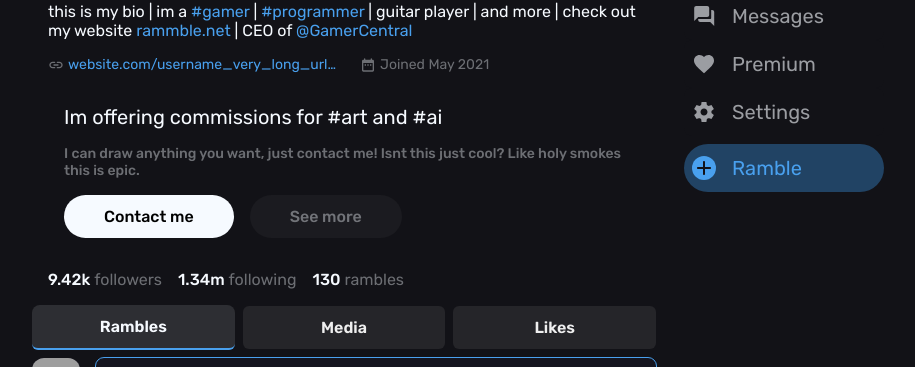
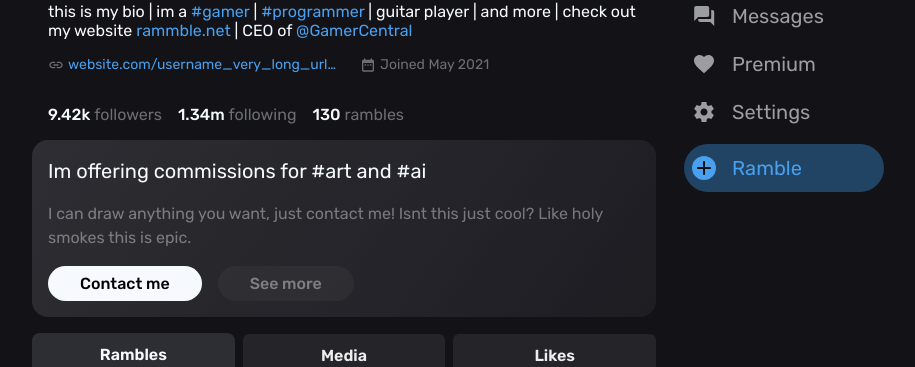
Before and after one commit to rammble/web, a Next.js app: page /user/1 in a window 1280 px wide. Shown: the part 290-657 px from the top of the page, without its empty margins (216-1131 px from the left). Built offline with nearby package versions, Linux system fonts and the light colour scheme; grey boxes are pictures that could not be loaded.

Commit message:
rename and seperate profile components

```diff
--- a/src/components/ProfileHero/ProfileHeroBioAndInfo.tsx
+++ b/src/components/ProfileHero/ProfileHeroBioAndInfo.tsx
@@ -2,15 +2,11 @@ import { Box, HStack, Text, VStack } from '@chakra-ui/layout'
 import { LinkIcon } from 'src/icons/LinkIcon'
 import { CalenderIcon } from 'src/icons/CalenderIcon'
 import { FC } from 'react'
-import { FakeProfileCallToAction } from 'src/utils/placeholder.data'
+import { FakeProfileSelfPromoBanner } from 'src/utils/placeholder.data'
 import { Button } from '@chakra-ui/button'
-export interface ProfileHeroBioAndInfoProps {
-  profileCTO?: boolean
-}
+export interface ProfileHeroBioAndInfoProps {}
 
-export const ProfileHeroBioAndInfo: FC<ProfileHeroBioAndInfoProps> = ({
-  profileCTO,
-}) => {
+export const ProfileHeroBioAndInfo: FC<ProfileHeroBioAndInfoProps> = ({}) => {
   return (
     <>
       <Text as="p" px={4} fontSize={16} fontWeight={400} lineHeight="normal">
@@ -61,36 +57,7 @@ export const ProfileHeroBioAndInfo: FC<ProfileHeroBioAndInfoProps> = ({
         flexGrow={0}
         w="100%"
         px={4}
-      >
-        {profileCTO ? (
-          <Box
-            w="full"
-            h={'full'}
-            borderRadius={'2xl'}
-            style={{
-              backgroundImage:
-                'linear-gradient(0deg, rgba(246, 250, 255, 0.05), rgba(246, 250, 255, 0.05)), linear-gradient(125.2deg, rgba(255, 255, 255, 0.075) 0%, rgba(255, 255, 255, 0) 99.69%);',
-            }}
-          >
-            <VStack p={4} alignItems="start" spacing={4}>
-              <Text fontWeight={400} color="ui.100" fontSize="xl">
-                {FakeProfileCallToAction.text}
-              </Text>
-              <Text fontWeight={500} color="ui.30">
-                {FakeProfileCallToAction.description}
-              </Text>
-              <HStack spacing={4}>
-                <Button size="large" textColor="black" backgroundColor="ui">
-                  {FakeProfileCallToAction.buttons[0].text}
-                </Button>
-                <Button size="large" textColor="ui.30" backgroundColor="ui.1">
-                  {FakeProfileCallToAction.buttons[1].text}
-                </Button>
-              </HStack>
-            </VStack>
-          </Box>
-        ) : null}
-      </HStack>
+      ></HStack>
       <HStack
         spacing={4}
         fontSize={16}
--- /dev/null
+++ b/src/components/ProfileHero/ProfileSelfPromoBanner.tsx
@@ -0,0 +1,37 @@
+import { FC } from 'react'
+import { Box, HStack, Text, VStack } from '@chakra-ui/layout'
+import { FakeProfileSelfPromoBanner } from 'src/utils/placeholder.data'
+import { Button } from '@chakra-ui/button'
+
+export interface ProfileHeroActionProps {}
+
+export const ProfileSelfPromoBanner: FC<ProfileHeroActionProps> = () => {
+  return (
+    <Box
+      w="full"
+      h={'full'}
+      borderRadius={'2xl'}
+      style={{
+        backgroundImage:
+          'linear-gradient(0deg, rgba(246, 250, 255, 0.05), rgba(246, 250, 255, 0.05)), linear-gradient(125.2deg, rgba(255, 255, 255, 0.075) 0%, rgba(255, 255, 255, 0) 99.69%)',
+      }}
+    >
+      <VStack p={4} alignItems="start" spacing={4}>
+        <Text as="span" fontWeight={400} color="ui.100" fontSize="xl">
+          {FakeProfileSelfPromoBanner.text}
+        </Text>
+        <Text as="span" fontWeight={400} color="ui.30">
+          {FakeProfileSelfPromoBanner.description}
+        </Text>
+        <HStack spacing={4}>
+          <Button variant="selfpromo" textColor="black" backgroundColor="ui">
+            {FakeProfileSelfPromoBanner.buttons[0].text}
+          </Button>
+          <Button variant="selfpromo" textColor="ui.30" backgroundColor="ui.1">
+            {FakeProfileSelfPromoBanner.buttons[1].text}
+          </Button>
+        </HStack>
+      </VStack>
+    </Box>
+  )
+}
--- a/src/components/ProfileHero/index.tsx
+++ b/src/components/ProfileHero/index.tsx
@@ -1,11 +1,5 @@
 import { FC } from 'react'
-import { VStack } from '@chakra-ui/layout'
-import { ProfileHeroInfo } from 'src/components/ProfileHero/ProfileHeroInfo'
-import { ProfileHeroBioAndInfo } from 'src/components/ProfileHero/ProfileHeroBioAndInfo'
-import { ProfileFeedTabs } from 'src/components/ProfileFeedTabs'
-import { FakeFeedPosts } from 'src/utils/placeholder.data'
-import { FeedPost } from 'src/components/FeedPost'
-import { ProfileHeroBanner } from 'src/components/ProfileHero/ProfileHeroBanner'
+import { Text } from '@chakra-ui/layout'
 
 export interface ProfileHeroProps {
   username: string
@@ -13,20 +7,8 @@ export interface ProfileHeroProps {
 
 export const ProfileHero: FC<ProfileHeroProps> = ({ username }) => {
   return (
-    <VStack w="100%" spacing={0} pt="calc(64px + 8px)" px={2} pb={2}>
-      <VStack w="100%" spacing={0}>
-        <ProfileHeroBanner />
-        <VStack w="100%" spacing={4}>
-          <ProfileHeroInfo username={username} />
-          <ProfileHeroBioAndInfo profileCTO={true} />
-          <VStack w="100%" spacing={1}>
-            <ProfileFeedTabs />
-            {FakeFeedPosts.map((d, i) => {
-              return <FeedPost key={i} data={d} />
-            })}
-          </VStack>
-        </VStack>
-      </VStack>
-    </VStack>
+    <div>
+      <Text>Profile Hero</Text>
+    </div>
   )
 }
--- a/src/pages/user/[username].tsx
+++ b/src/pages/user/[username].tsx
@@ -1,13 +1,35 @@
 import { GetServerSideProps, NextPage } from 'next'
 import { Meta } from 'src/components/meta'
-import { ProfileHero } from 'src/components/ProfileHero'
+import { VStack } from '@chakra-ui/layout'
+import { ProfileHeroBanner } from 'src/components/ProfileHero/ProfileHeroBanner'
+import { ProfileHeroInfo } from 'src/components/ProfileHero/ProfileHeroInfo'
+import { ProfileHeroBioAndInfo } from 'src/components/ProfileHero/ProfileHeroBioAndInfo'
+import { ProfileFeedTabs } from 'src/components/ProfileFeedTabs'
+import { FakeFeedPosts } from 'src/utils/placeholder.data'
+import { FeedPost } from 'src/components/FeedPost'
+import { ProfileSelfPromoBanner } from 'src/components/ProfileHero/ProfileSelfPromoBanner'
 
 const ProfilePage: NextPage<{
   params: { username: string }
 }> = ({ params }) => (
   <>
     <Meta />
-    <ProfileHero username={params.username} />
+    <VStack w="100%" spacing={0} pt="calc(64px + 8px)" px={2} pb={2}>
+      <VStack w="100%" spacing={0}>
+        <ProfileHeroBanner />
+        <VStack w="100%" spacing={4}>
+          <ProfileHeroInfo username={params.username} />
+          <ProfileHeroBioAndInfo />
+          <ProfileSelfPromoBanner />
+          <VStack w="100%" spacing={1}>
+            <ProfileFeedTabs />
+            {FakeFeedPosts.map((d, i) => {
+              return <FeedPost key={i} data={d} />
+            })}
+          </VStack>
+        </VStack>
+      </VStack>
+    </VStack>
   </>
 )
 
--- a/src/theme/components/button-theme.ts
+++ b/src/theme/components/button-theme.ts
@@ -4,20 +4,24 @@ const baseStyle = defineStyle({})
 
 const solidVariant = defineStyle({})
 
+const SelfPromo = defineStyle({
+  width: 'Hug (159px)',
+  height: 'Hug (40px)',
+  borderRadius: '999px',
+  padding: '8px 32px',
+  gap: '10px',
+  fontWeight: '500',
+})
+
 const variants = {
   solid: solidVariant,
+  selfpromo: SelfPromo,
   unstyled: defineStyle({}),
 }
 
 const smallSize = defineStyle({})
 
-const largeSize = defineStyle({
-  px: 10,
-  py: 3,
-  fontSize: 'md',
-  fontWeight: '500',
-  borderRadius: '3xl',
-})
+const largeSize = defineStyle({})
 
 const sizes = {
   large: largeSize,
--- a/src/utils/placeholder.data.ts
+++ b/src/utils/placeholder.data.ts
@@ -55,7 +55,7 @@ export const FakeFeedPosts = [
   },
 ]
 
-export const FakeProfileCallToAction = {
+export const FakeProfileSelfPromoBanner = {
   text: 'Im offering commissions for #art and #ai',
   description:
     'I can draw anything you want, just contact me! Isnt this just cool? Like holy smokes this is epic.',
```
